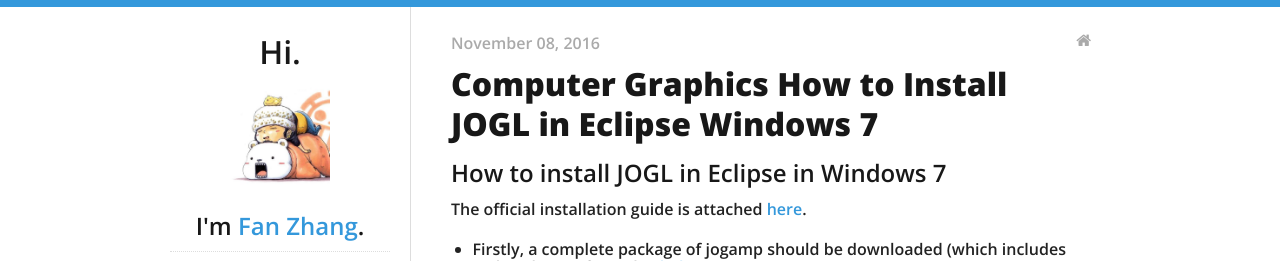
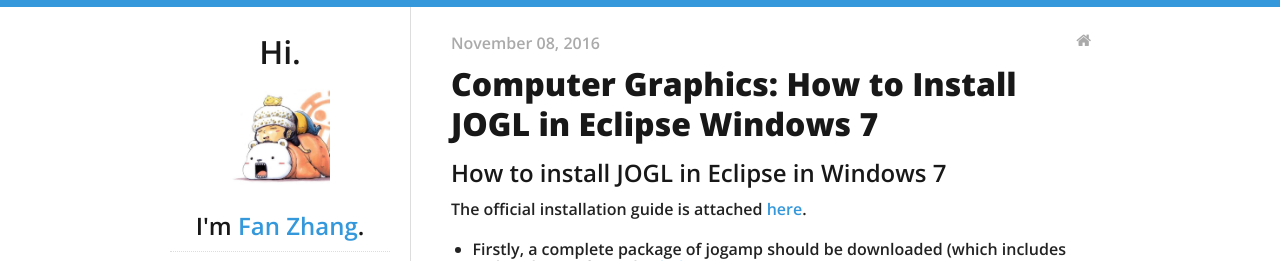
Before and after one commit to KimLakWon/fanfanman.github.io, a Jekyll site: the page built from _posts/2016-11-08-JOGL-installation.md, in a window 1280 px wide. Shown: the top 261 px of the page. Built offline with Jekyll 4.4.1, drawn with Linux system fonts in a browser that asks for light colours; nearby versions of some CDN libraries.

Commit message:
bug fixes

```diff
--- a/_posts/2016-11-08-JOGL-installation.md
+++ b/_posts/2016-11-08-JOGL-installation.md
@@ -1,6 +1,6 @@
 ---
 layout: post
-title:  "Computer Graphics How to Install JOGL in Eclipse Windows 7"
+title:  "Computer Graphics: How to Install JOGL in Eclipse Windows 7"
 date:   2016-11-08 13:00:00 -0500
 comments: false
 categories: jekyll update
```
